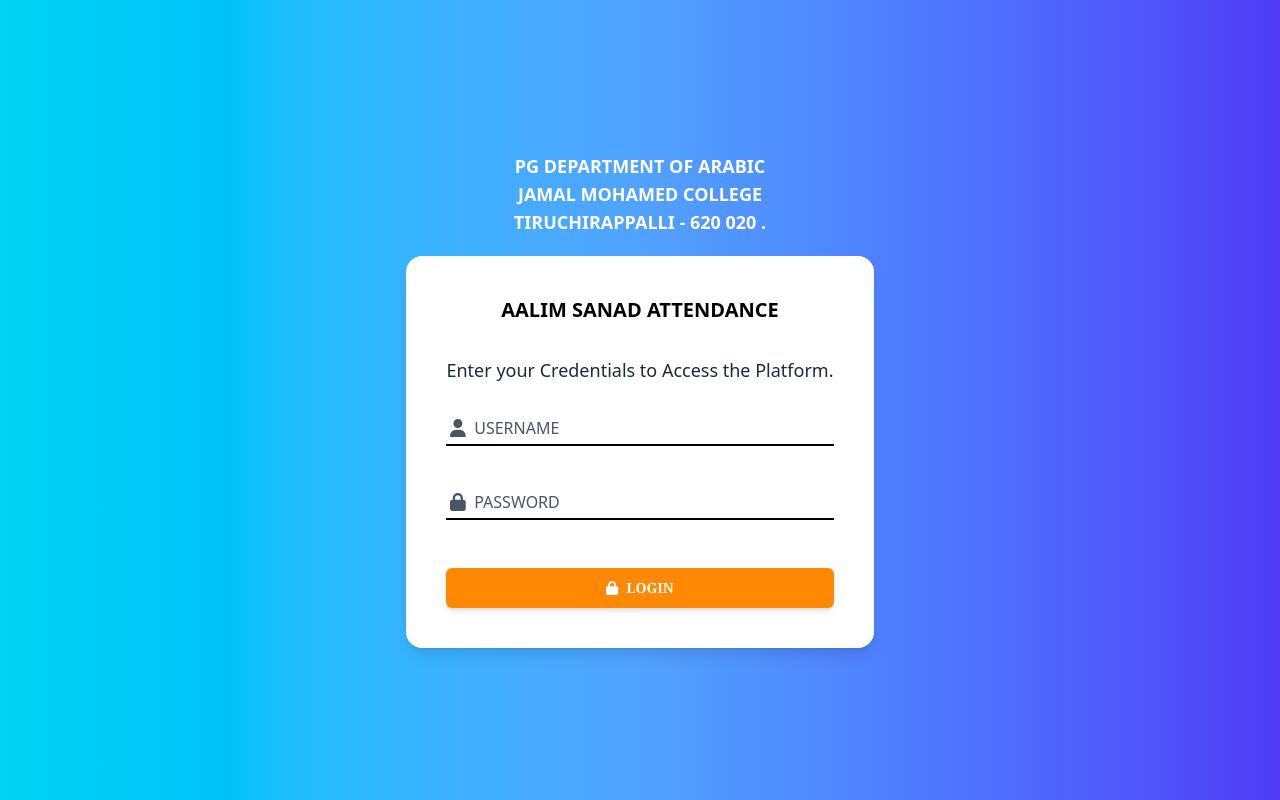
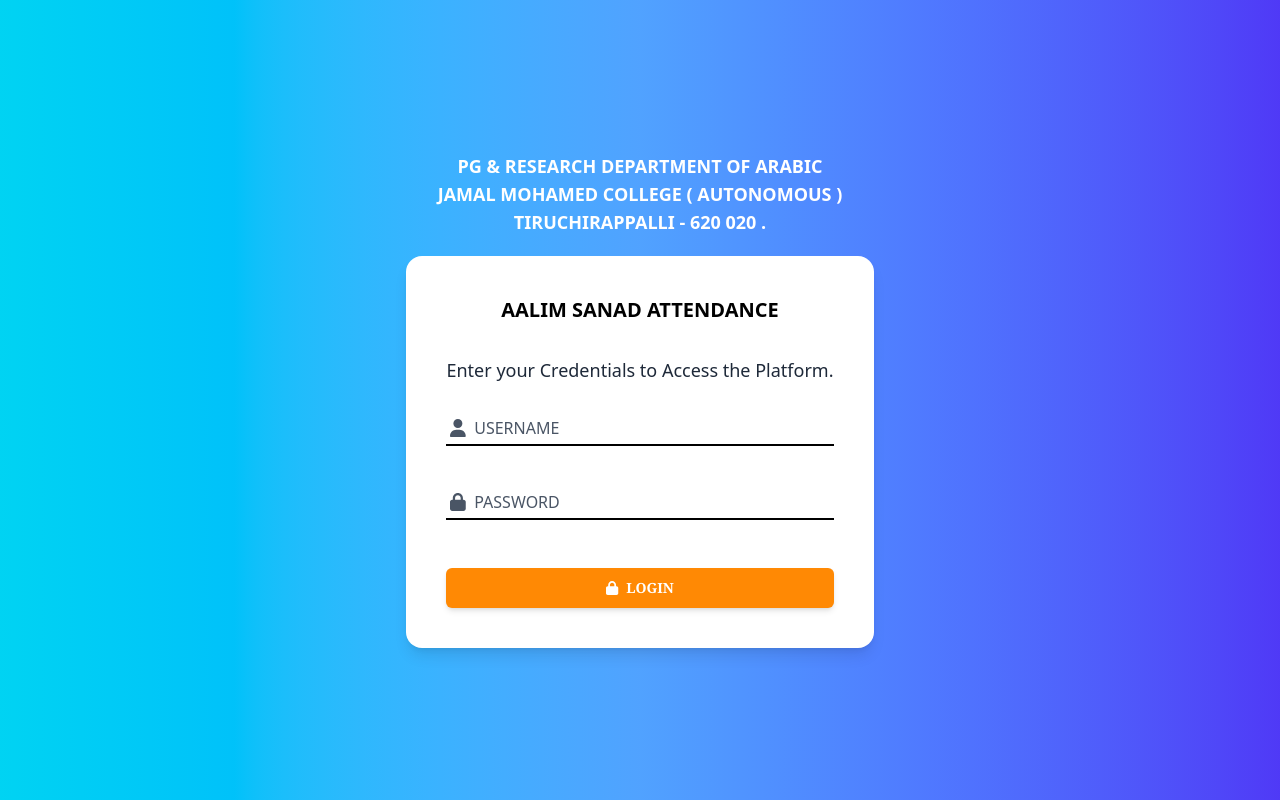
Before and after one commit to MohamedJainulHaneef/aalim_client, a React (Vite) app: page / in a window 1280 px wide. Built offline with nearby package versions, Linux system fonts and the light colour scheme; no server answers.

Commit message:
Code Change

```diff
--- a/src/components/auth/Login.jsx
+++ b/src/components/auth/Login.jsx
@@ -30,8 +30,8 @@
     return (
         <div className="min-h-screen flex flex-col justify-center bg-gradient-to-r from-cyan-400 via-blue-400 to-indigo-600 px-8 pb-20 lg:pb-0 gap-5 lg:items-center">
             <div className="text-center text-white">
-                <p className="text-md font-bold lg:text-lg">PG DEPARTMENT OF ARABIC</p>
-                <p className="text-md font-bold lg:text-lg">JAMAL MOHAMED COLLEGE</p>
+                <p className="text-md font-bold lg:text-lg">PG & RESEARCH DEPARTMENT OF ARABIC</p>
+                <p className="text-md font-bold lg:text-lg">JAMAL MOHAMED COLLEGE ( AUTONOMOUS )</p>
                 <p className="text-md font-bold lg:text-lg">TIRUCHIRAPPALLI - 620 020 .</p>
             </div>
             <div className="rounded-2xl shadow-lg text-black bg-white py-6 px-6 lg:max-h-fit lg:py-10 lg:px-10">
--- a/src/pages/Attendance.jsx
+++ b/src/pages/Attendance.jsx
@@ -59,7 +59,7 @@
 
 	const handleSave = async () => {
 		const finalData = {
-			staffId, year: studentYear, session, date: new Date(),
+			staffId, year: studentYear, session, date: new Date(), courseCode: courseCode,
 			record: formData.map(({ roll_no, status }) => ({ roll_no, status }))
 		}
 		const response = await addData(`${apiUrl}/api/attendance/saveInfo`, finalData);
@@ -139,7 +139,7 @@
 										<td className="px-4 py-2 border border-blue-100">{student.roll_no}</td>
 									)}
 									{columns.name && (
-										<td className="px-4 py-2 border border-blue-100">{student.stu_name}</td>
+										<td className="px-4 py-2 border whitespace-nowrap border-blue-100">{student.stu_name}</td>
 									)}
 									<td className="px-4 py-2 border border-blue-100">
 										<button
```
